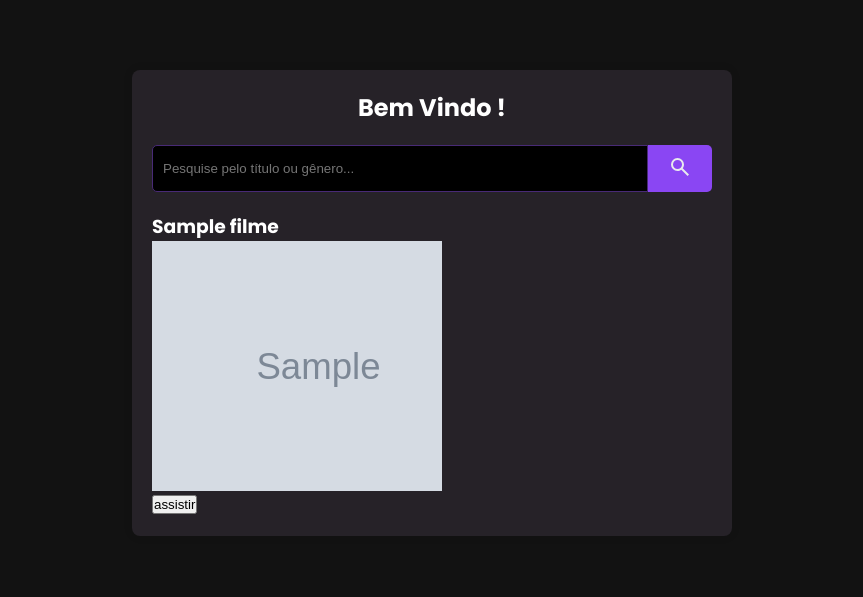
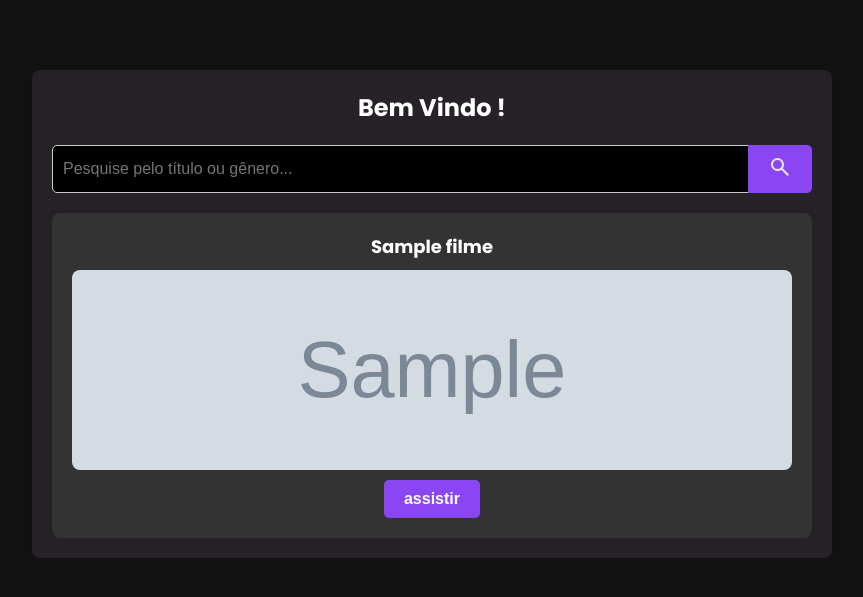
Before and after one commit to eduardavieira-dev/movie, a PHP site: page /principal/HTML/principal.html in a window 1280 px wide. Shown: the top 597 px of the page, without its empty margins (208-1071 px from the left). Run offline with PHP 8.4, Linux system fonts and the light colour scheme; tables that the repository leaves empty hold one stand-in row (values such as "Sample post"); grey boxes marked "Sample" are stand-in pictures.

Commit message:
new-style

```diff
--- a/movie2/assistir/HTML/assistir.html
+++ b/movie2/assistir/HTML/assistir.html
@@ -4,7 +4,7 @@
     <meta charset="UTF-8">
     <meta name="viewport" content="width=device-width, initial-scale=1.0">
     <title>Detalhes do Filme</title>
-    <link rel="stylesheet" href="style.css">
+    <link rel="stylesheet" href="../CSS/style.css">
 </head>
 <body>
     <div class="container">
@@ -12,7 +12,7 @@
         <div id="filmeDetalhes">
             <!-- Detalhes do filme serão inseridos aqui -->
         </div>
-        <button onclick="voltar()">Voltar</button>
+        <button class="btn" onclick="voltar()">Voltar</button>
     </div>
 
     <script src="https://code.jquery.com/jquery-3.6.0.min.js"></script>
--- a/movie2/assistir/JS/view_film.js
+++ b/movie2/assistir/JS/view_film.js
@@ -32,7 +32,7 @@ function exibirFilme(filme) {
         <h3>${filme.nome}</h3>
         <div class="video-container">
             <video controls>
-                <source src="${filme.video}" type="video/mp4">
+                <source src="${filme.video}" class="w-video" type="video/mp4">
                 Seu navegador não suporta o elemento de vídeo.
             </video>
         </div>
--- a/movie2/css/style.css
+++ b/movie2/css/style.css
@@ -5,7 +5,7 @@
 }
 
 body {
-    font-family: Arial, sans-serif;
+    font-family: "Poppins", sans-serif;
     background-color: #f4f4f4;
     display: flex;
     justify-content: center;
@@ -84,7 +84,7 @@ h2 {
 .form-group label {
     display: block;
     margin-bottom: 5px;
-    color: #666;
+    color: #5c5c5c;
     font-weight: bold;
 }
 .form-group input {
--- a/movie2/principal/CSS/pesquisa.css
+++ b/movie2/principal/CSS/pesquisa.css
@@ -1,4 +1,4 @@
-/* pesquisa */
+/* Reset de estilos */
 @import url('https://fonts.googleapis.com/css2?family=Poppins:ital,wght@0,100;0,200;0,300;0,400;0,500;0,600;0,700;0,800;0,900;1,100;1,200;1,300;1,400;1,500;1,600;1,700;1,800;1,900&display=swap');
 
 * {
@@ -12,7 +12,7 @@ body {
     margin: 0;
     padding: 20px;
     color: #fff;
-    background-color:  #121212;
+    background-color: #121212;
     background-size: 100% 300%;
     width: 100%;
     height: 100vh;
@@ -28,9 +28,8 @@ body {
     }
 }
 
-
 .container {
-    max-width: 600px;
+    max-width: 800px;
     margin: 50px auto;
     background: #262228;
     padding: 20px;
@@ -74,12 +73,91 @@ h2 {
 
 #filmes {
     margin-top: 20px;
+    display: grid;
+    grid-template-columns: repeat(auto-fit, minmax(250px, 1fr));
+    gap: 20px;
+}
+
+.filme {
+    background: #333;
+    padding: 20px;
+    border-radius: 8px;
+    box-shadow: 0 0 10px rgba(0, 0, 0, 0.1);
+    text-align: center;
+}
+
+.filme-nome {
+    color: #fff;
+    font-size: 18px;
+    margin-bottom: 10px;
 }
 
 .img-container {
-    width: 290px;
-    height: 250px;
+    width: 100%;
+    height: 200px; /* Altura das imagens */
     overflow: hidden;
-    margin-right: 20px;
+    border-radius: 8px;
+    margin-bottom: 10px;
+}
+
+.img-container img {
+    width: 100%;
+    height: 100%;
+    object-fit: cover;
+}
+
+.confirmacao-container {
+    margin-top: 10px;
+}
+
+.confirmar-btn {
+    padding: 10px 20px;
+    background-color: #8a46f3;
+    color: #fff;
+    border: none;
+    border-radius: 5px;
+    cursor: pointer;
+    font-weight: bold;
+    font-size: 16px;
+    transition: background-color 0.3s ease;
+}
+
+.confirmar-btn:hover {
+    background-color: #6a35ba;
+}
+
+/* Estilos para a pesquisa */
+.search-container {
+    margin-top: 20px;
     display: flex;
+    justify-content: center;
+    align-items: center;
 }
+
+#search-input {
+    padding: 10px;
+    font-size: 16px;
+    border: 1px solid #ccc;
+    border-radius: 5px 0 0 5px;
+    outline: none;
+    background-color: #000;
+    color: #fff;
+    width: 70%;
+    margin-right: -4px; /* Ajuste para compensar o border-radius do botão */
+}
+
+#search-button {
+    padding: 10px 20px;
+    background-color: #8a46f3;
+    color: #fff;
+    border: none;
+    border-radius: 0 5px 5px 0;
+    cursor: pointer;
+    font-weight: bold;
+    font-size: 16px;
+    transition: background-color 0.3s ease;
+}
+
+#search-button:hover {
+    background-color: #6a35ba;
+}
--- a/movie2/principal/HTML/principal.html
+++ b/movie2/principal/HTML/principal.html
@@ -5,17 +5,6 @@
     <meta charset="UTF-8">
     <meta name="viewport" content="width=device-width, initial-scale=1.0">
     <title>Pesquisa de Usuário</title>
-    <style>
-        @import url('https://fonts.googleapis.com/css2?family=Poppins:ital,wght@0,100;0,200;0,300;0,400;0,500;0,600;0,700;0,800;0,900;1,100;1,200;1,300;1,400;1,500;1,600;1,700;1,800;1,900&display=swap');
-
-        * {
-            margin: 0;
-            padding: 0;
-            box-sizing: border-box;
-        }
-
-
-    </style>
     <link rel="stylesheet" href="../CSS/pesquisa.css">
 </head>
 
```
Also changed, not shown: movie2/assistir/CSS/style.css (added, +83 -0 lines).
